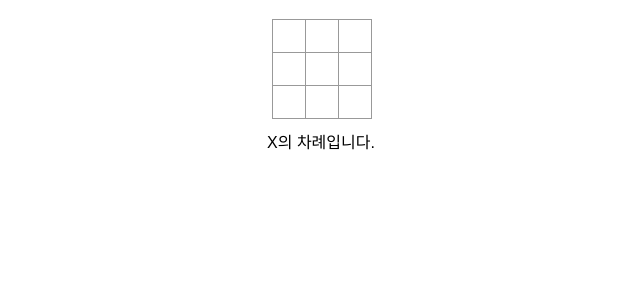
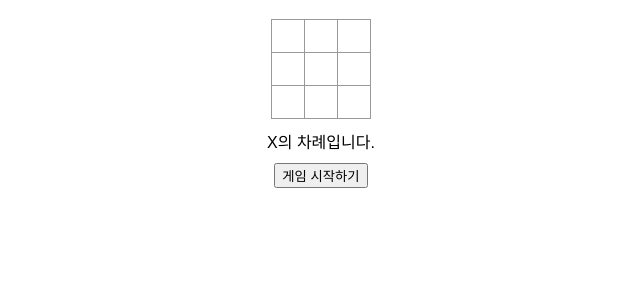
Before and after one commit to bellori729/Tic-Tac-Toe, a React (Vite) app: page / in a window 1280 px wide. Shown: the top 300 px of the page, without its empty margins (319-959 px from the left). Built offline with nearby package versions, Linux system fonts and the light colour scheme.

Commit message:
과거 움직임 표시 및 스타일링

```diff
--- a/src/App.jsx
+++ b/src/App.jsx
@@ -8,10 +8,7 @@ const Square = ({ value, onSquareClick }) => {
   );
 };
 
-export default function Board() {
-  const [xIsNext, setXIsNext] = useState(true);
-  const [squares, setSquares] = useState(Array(9).fill(null));
-
+function Board({ xIsNext, squares, onPlay }) {
   const handleClick = (i) => {
     if (squares[i] || calculateWinner(squares)) {
       return;
@@ -23,8 +20,7 @@ export default function Board() {
       nextSquares[i] = "O";
     }
 
-    setSquares(nextSquares);
-    setXIsNext(!xIsNext);
+    onPlay(nextSquares);
   };
 
   const winner = calculateWinner(squares);
@@ -36,7 +32,7 @@ export default function Board() {
   }
 
   return (
-    <article className="playBoard">
+    <div className="playBoard">
       <div className="board-row">
         <Square value={squares[0]} onSquareClick={() => handleClick(0)} />
         <Square value={squares[1]} onSquareClick={() => handleClick(1)} />
@@ -53,7 +49,47 @@ export default function Board() {
         <Square value={squares[8]} onSquareClick={() => handleClick(8)} />
       </div>
       <div className="status">{status}</div>
-    </article>
+    </div>
+  );
+}
+
+export default function Game() {
+  const [xIsNext, setXIsNext] = useState(true);
+  const [history, setHistory] = useState([Array(9).fill(null)]);
+  const currentSquares = history[history.length - 1];
+
+  function handlePlay(nextSquares) {
+    setHistory([...history, nextSquares]);
+    setXIsNext(!xIsNext);
+  }
+
+  function jumpTo(nextMove) {
+    // TODO
+  }
+
+  const moves = history.map((squares, move) => {
+    let description;
+    if (move > 0) {
+      description = `${move}번째 시점으로 돌아가기`;
+    } else {
+      description = "게임 시작하기";
+    }
+    return (
+      <li>
+        <button onClick={() => jumpTo(move)}>{description}</button>
+      </li>
+    );
+  });
+
+  return (
+    <div className="game">
+      <div className="game-board">
+        <Board xIsNext={xIsNext} squares={currentSquares} onPlay={handlePlay} />
+      </div>
+      <div className="game-info">
+        <ul className="historyList">{moves}</ul>
+      </div>
+    </div>
   );
 }
 
--- a/src/index.css
+++ b/src/index.css
@@ -83,11 +83,13 @@ body {
 
 .game {
   display: flex;
-  flex-direction: row;
+  flex-direction: column;
+  justify-content: center;
+  align-items: center;
 }
 
 .game-info {
-  margin-left: 20px;
+  margin-top: 10px;
 }
 
 .playBoard {
@@ -95,3 +97,13 @@ body {
   flex-direction: column;
   align-items: center;
 }
+
+.historyList {
+  display: flex;
+  flex-direction: column;
+  align-items: center;
+  gap: 10px;
+  list-style: none;
+  padding: 0;
+  margin: 0;
+}
```
Also changed, not shown: src/index.jsx (+7 -7 lines).
